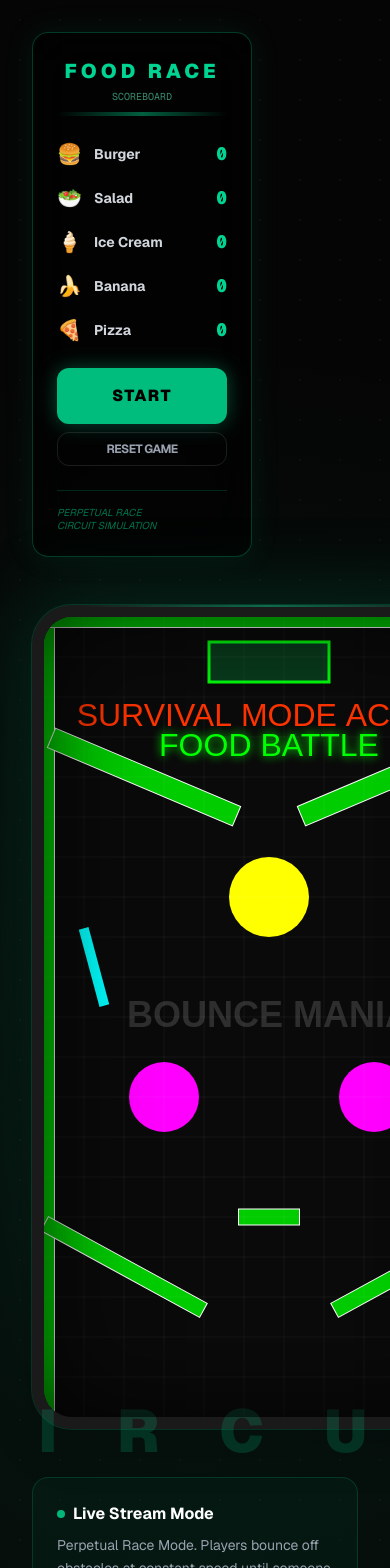
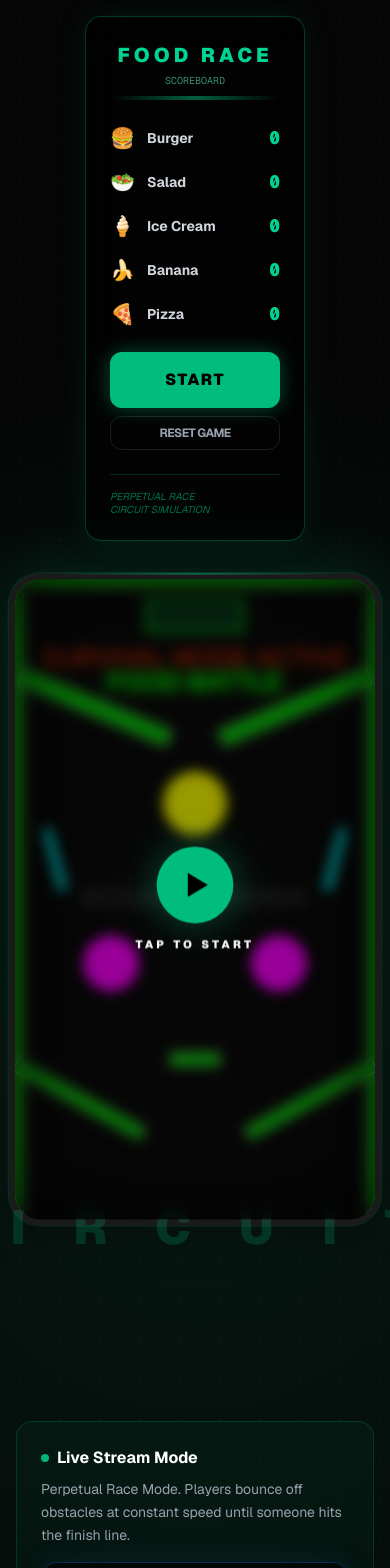
Before and after one commit to ivaniuss/minigames, a Next.js app: page /race-game in a window 390 px wide. Shown: the top 1568 px of the page. Built offline with nearby package versions, Linux system fonts and the light colour scheme.

Commit message:
mobile added

```diff
--- a/app/race-game/page.tsx
+++ b/app/race-game/page.tsx
@@ -72,7 +72,7 @@ const RaceGamePage = () => {
   };
 
   return (
-    <div className="relative min-h-screen bg-[#050505] flex items-center justify-center p-8 overflow-hidden font-sans">
+    <div className="relative min-h-screen bg-[#050505] flex items-center justify-center p-4 lg:p-8 overflow-x-hidden font-sans">
       {/* Background decoration */}
       <div className="absolute inset-0 z-0">
         <div className="absolute inset-0 bg-[radial-gradient(circle_at_50%_50%,rgba(16,185,129,0.1),transparent_70%)]" />
@@ -85,10 +85,10 @@ const RaceGamePage = () => {
         />
       </div>
 
-      <div className="relative z-10 flex flex-col lg:flex-row gap-12 items-start max-w-7xl w-full justify-center">
+      <div className="relative z-10 flex flex-col lg:flex-row gap-8 lg:gap-12 items-center lg:items-start max-w-7xl w-full justify-center">
 
         {/* Left Side: Leaderboard */}
-        <div className="lg:sticky lg:top-8 w-full lg:w-auto">
+        <div className="lg:sticky lg:top-8 w-full max-w-[220px]">
           <Leaderboard
             scores={scores}
             colors={COLORS}
@@ -96,6 +96,7 @@ const RaceGamePage = () => {
             onReset={resetScores}
             isRaceActive={isRaceActive}
           />
+
 
 
           <div className="mt-8 p-6 bg-white/5 rounded-2xl border border-white/10 hidden lg:block">
@@ -109,17 +110,36 @@ const RaceGamePage = () => {
           </div>
         </div>
 
-        {/* Center: Game Scene */}
-        <div className="relative">
+        {/* Center: Game Scene (Responsive Scale) */}
+        <div className="relative transform scale-[0.80] sm:scale-90 md:scale-100 origin-top lg:origin-center">
           <div className="absolute -inset-1 bg-gradient-to-b from-emerald-500/20 to-transparent blur-2xl rounded-[40px]" />
-          <div className="relative bg-[#0a0a0a] border-[12px] border-[#1a1a1a] rounded-[40px] shadow-2xl overflow-hidden ring-1 ring-emerald-500/20">
+          <div className="relative bg-[#0a0a0a] border-[8px] lg:border-[12px] border-[#1a1a1a] rounded-[40px] shadow-2xl overflow-hidden ring-1 ring-emerald-500/20">
             {/* Inner glow effect */}
             <div className="absolute inset-0 pointer-events-none shadow-[inset_0_0_100px_rgba(0,0,0,0.8)] z-10" />
 
             <div ref={sceneRef} className="relative z-0" />
 
             <WinOverlay winner={winner} onNext={startRace} />
+
+            {/* Nueva Capa de Inicio sobre el juego */}
+            {!isRaceActive && !winner && (
+              <div className="absolute inset-0 z-20 flex items-center justify-center bg-black/40 backdrop-blur-sm transition-all animate-in fade-in duration-500">
+                <button
+                  onClick={startRace}
+                  className="group relative flex flex-col items-center gap-4 transition-transform active:scale-95"
+                >
+                  <div className="w-24 h-24 rounded-full bg-emerald-500 flex items-center justify-center shadow-[0_0_50px_rgba(16,185,129,0.4)] group-hover:shadow-[0_0_70px_rgba(16,185,129,0.6)] transition-all">
+                    {/* Icono de Play estilizado */}
+                    <div className="w-0 h-0 border-t-[15px] border-t-transparent border-l-[25px] border-l-black border-b-[15px] border-b-transparent ml-2" />
+                  </div>
+                  <span className="text-white font-black tracking-[0.3em] uppercase text-sm animate-pulse">
+                    Tap to Start
+                  </span>
+                </button>
+              </div>
+            )}
           </div>
+
 
           {/* Decorative frame elements */}
           <div className="absolute top-0 left-12 right-12 h-[2px] bg-gradient-to-r from-transparent via-emerald-500/50 to-transparent" />
```
